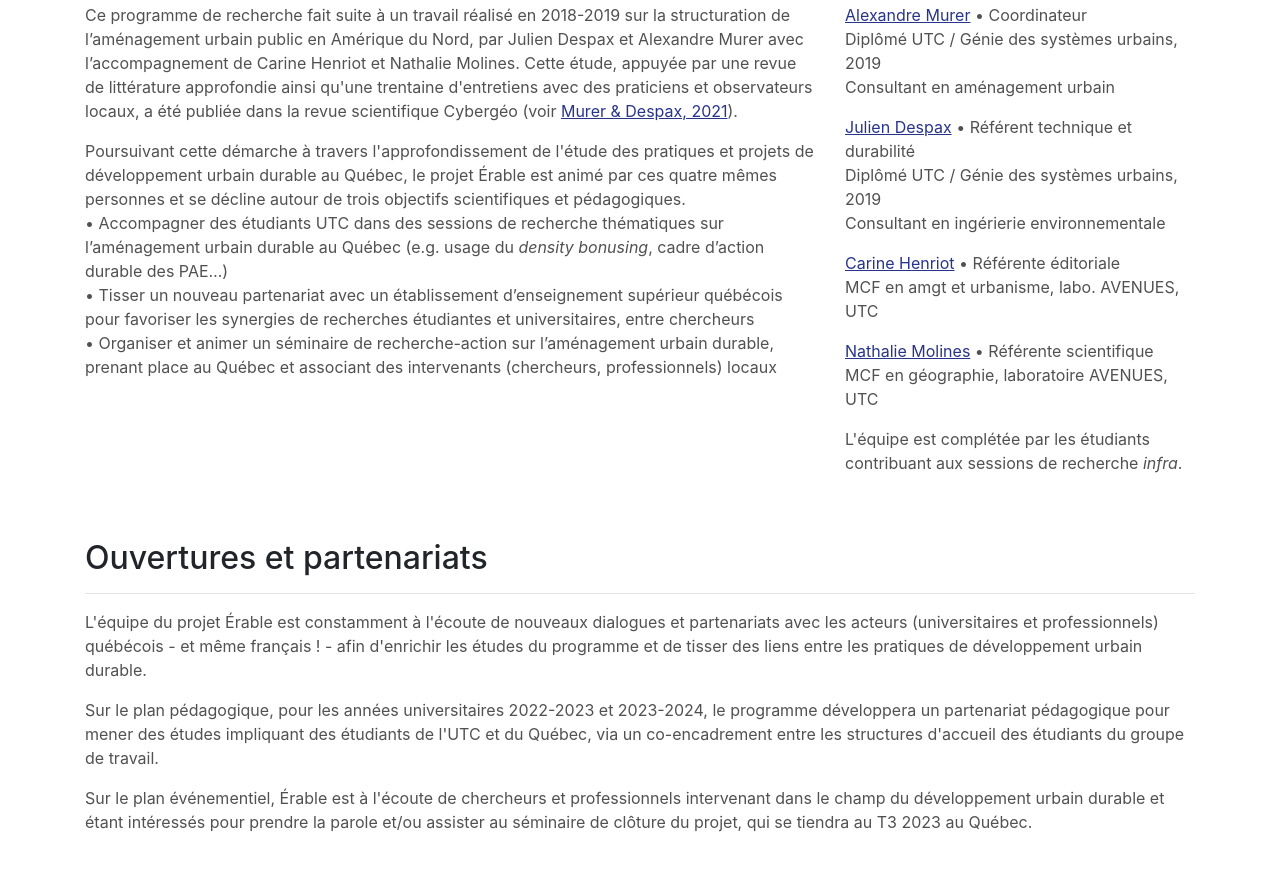
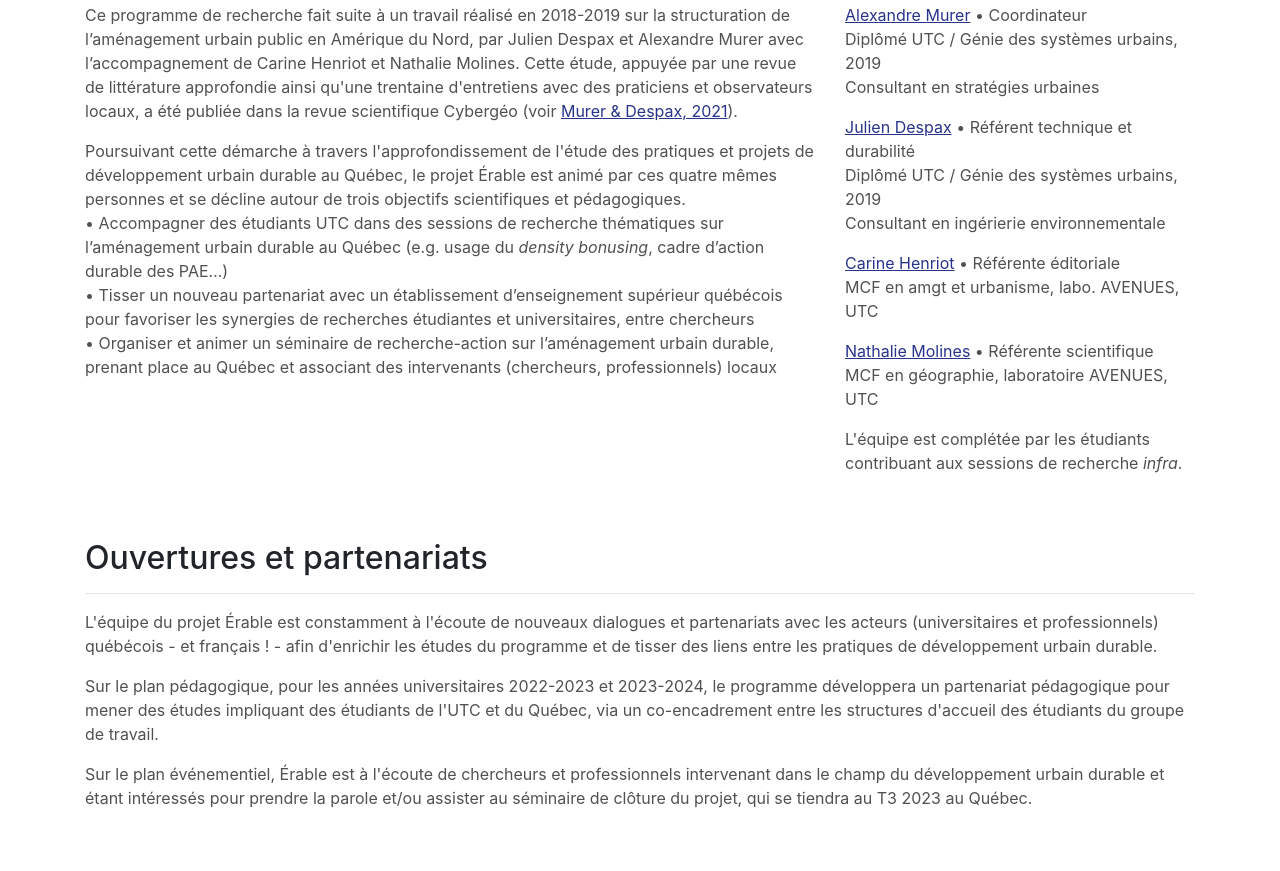
Before and after one commit to projet-erable/projet-erable.github.io, a website: page index.html in a window 1280 px wide. Shown: the part 590-1461 px from the top of the page. Drawn offline with Linux system fonts and the light colour scheme.

Commit message:
Update index.html

```diff
--- a/index.html
+++ b/index.html
@@ -98,7 +98,7 @@
         <address style="color:rgba(80,81,80)">
           <a target="_blank" style="color:rgba(39,52,139)" href="mailto:alexandre.murer@utc.fr?subject=Projet%20Érable%20/%20Mon%20objet"><u>Alexandre Murer</u></a> • Coordinateur
 	  <br>Diplômé UTC / Génie des systèmes urbains, 2019
-	  <br>Consultant en aménagement urbain
+	  <br>Consultant en stratégies urbaines
 	</address>
 	<address style="color:rgba(80,81,80)">
 	  <a target="_blank" style="color:rgba(39,52,139)" style="text-decoration:underline" href="mailto:julien.despax@utc.fr?subject=Projet%20Érable%20/%20Mon%20objet&cc=alexandre.murer@utc.fr"><u>Julien Despax</u></a> • Référent technique et durabilité
@@ -121,12 +121,30 @@
     </div>
     <!-- /.row -->
 
+<!--
+    <div class="row">
+      <div class="col-md-12 mb-5">
+        <div class="card h-100">
+          <div class="card-body">
+            <h4 class="card-title" id="AAC_A22+P23>Étudiants UTC : répondez à l'appel à candidatures pour A22 / P23 !</h4>
+            <p class="card-text" style="color:rgba(80,81,80)">Comme pour A21, Érable lance son appel à candidatures pour identifier les étudiants qui pourront bénéficier du soutien méthodologique et financier
+			du programme pour mener une session d'étude en parallèle de leur semestre d'étude au Québec. L'appel est ouvert aux étudiants en échange sur le semestre A22
+			et aux étudiants en dernière année de double diplôme sur la période A22+P23.</p>
+	  </div>
+          <div class="card-footer">
+            <a target="_blank" href="AAC_A22+P23" class="btn btn-primary">Bientôt disponible</a>
+          </div>
+        </div>
+      </div>
+    </div>
+-->
+
     <div class="row">
       <div class="col-md-12 mb-5">
         <h2 id="Objet">Ouvertures et partenariats</h2>
         <hr>
-        <p style="color:rgba(80,81,80)">L'équipe du projet Érable est constamment à l'écoute de nouveaux dialogues et partenariats avec les acteurs (universitaires et professionnels)
-	      	québécois - et même français ! - afin d'enrichir les études du programme et de tisser des liens entre les pratiques de développement urbain durable.</p>
+        <p style="color:rgba(80,81,80)">L'équipe du projet Érable est constamment à l'écoute de nouveaux dialogues et partenariats avec les acteurs (universitaires et professionnels) québécois - et
+		français ! - afin d'enrichir les études du programme et de tisser des liens entre les pratiques de développement urbain durable.</p>
 	<p style="color:rgba(80,81,80)">Sur le plan pédagogique, pour les années universitaires 2022-2023 et 2023-2024, le programme développera un partenariat pédagogique pour mener des études
 		impliquant des étudiants de l'UTC et du Québec, via un co-encadrement entre les structures d'accueil des étudiants du groupe de travail.</p>
 	<p style="color:rgba(80,81,80)">Sur le plan événementiel, Érable est à l'écoute de chercheurs et professionnels intervenant dans le champ du développement urbain durable et étant
@@ -175,7 +193,7 @@
       <div class="col-md-4 mb-5">
         <div class="card h-100">
           <div class="card-body">
-            <h4 class="card-title" id="SessionD12">Colloque du CRDT x ACFAS</h4>
+            <h4 class="card-title" id="Acfas89">Colloque du CRDT x ACFAS</h4>
             <p class="card-text" style="color:rgba(80,81,80)">Érable sera présent au colloque du <a target="_blank" style="color:rgba(39,52,139)" href="https://crdt.ca/">CRDT</a> au 89e congrès de l'<a target="_blank" style="color:rgba(39,52,139)" href="https://www.acfas.ca/">ACFAS</a>, le 10/05/22, pour présenter l'étude menée sur l'urbanisme transitoire montréalais.</p>
 	    <p class="card-text" style="color:rgba(80,81,80)">Cette communication est intitulée « L’urbanisme transitoire, vecteur d’un développement territorial à forte valeur environnementale ? Le cas Montréalais ».<p/>
 	  </div>
@@ -189,7 +207,7 @@
       <div class="col-md-4 mb-5">
         <div class="card h-100">
           <div class="card-body">
-            <h4 class="card-title" id="SessionD12">23e RIU de l'APERAU #23</h4>
+            <h4 class="card-title" id="Riu23">23e RIU de l'APERAU #23</h4>
             <p class="card-text" style="color:rgba(80,81,80)">Érable sera présent aux 23e RIU de l'APERAU, le 30/06/22 à Bordeaux, pour présenter les résultats croisés des études sur les PAE et les PPU.</p>
 	    <p class="card-text" style="color:rgba(80,81,80)">Cette communication est intitulée « Entre coercition et liberté, la place des dispositifs d’urbanisme dans la fabrique urbaine durable québécoise ».<p/>
 	  </div>
@@ -203,7 +221,7 @@
       <div class="col-md-4 mb-5">
         <div class="card h-100">
           <div class="card-body">
-            <h4 class="card-title" id="SessionD12">Article : Urbanités #17</h4>
+            <h4 class="card-title" id="Urbanités17">Article : Urbanités #17</h4>
             <p class="card-text" style="color:rgba(80,81,80)">Dans le cadre d'Erable, notre équipe commettra un article sur l'appropriation de l'APUI <i>Reinventing Cities</i> par les villes nord-américaines, dont Montréal.</p>
 	    <p class="card-text" style="color:rgba(80,81,80)">Cette publication devrait voir le jour au dernier trimestre de l'année 2022, elle sera disponible gratuitement et en intégralité sur <a target="_blank" style="color:rgba(39,52,139)" href="https://www.revue-urbanites.fr/">le site web de la revue Urbanités</a>.<p/>
 	  </div>
```
